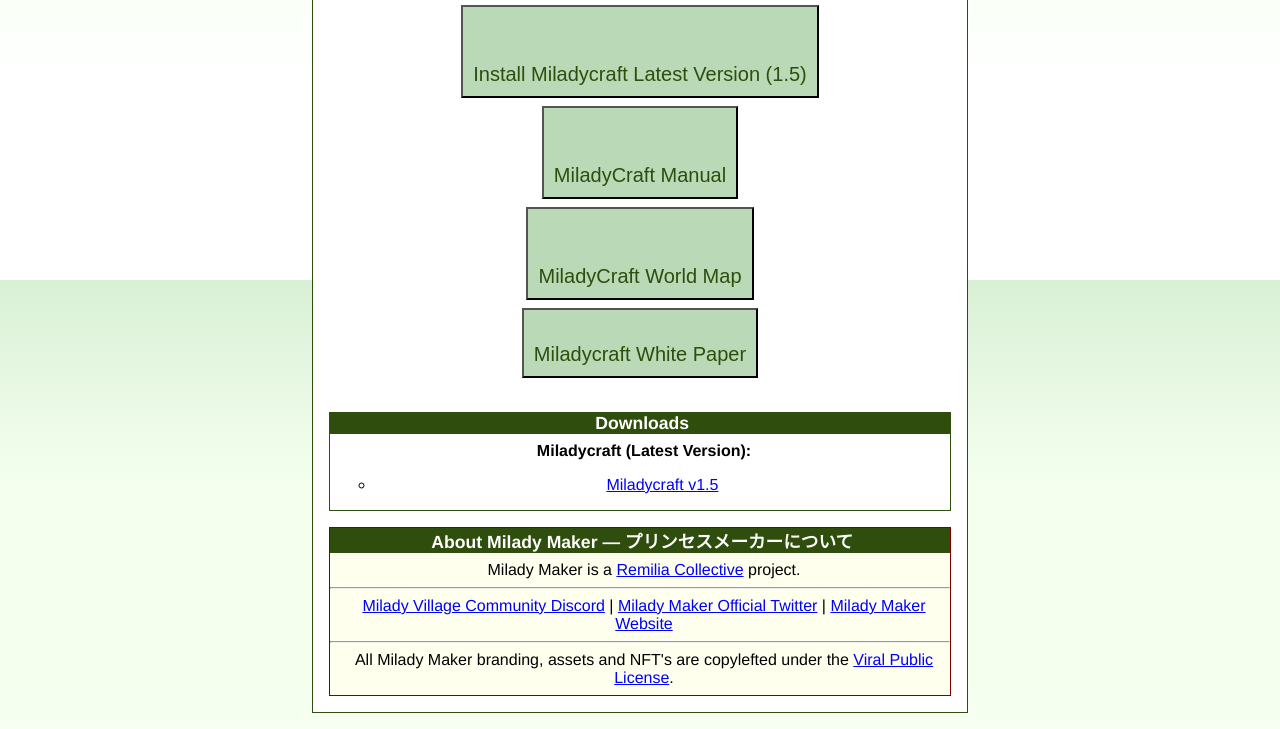
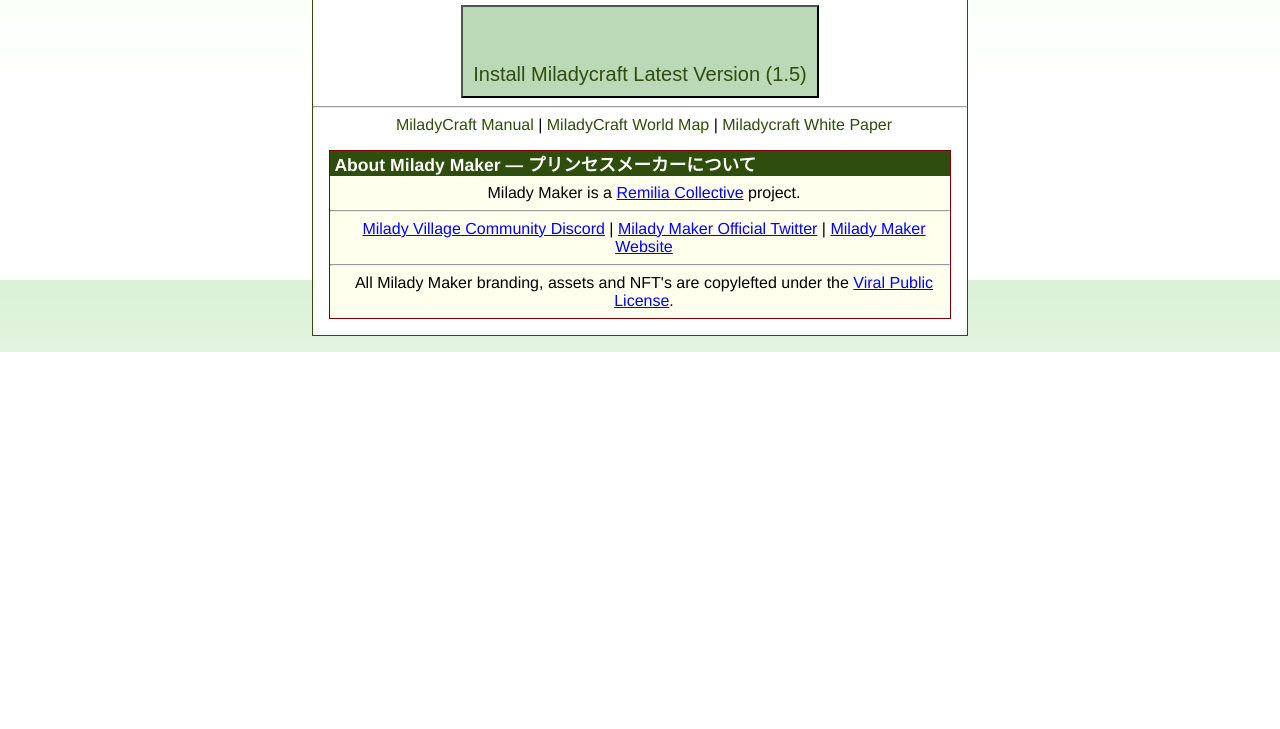
Before and after one commit to remiliacorp/milady.world, a plain HTML site: page index.html in a window 1280 px wide. Shown: the part 520-1249 px from the top of the page. After the commit the page ends 872 px from the top, so only its background shows below. Drawn offline with Linux system fonts and the light colour scheme.

Commit message:
Update index.html

```diff
--- a/index.html
+++ b/index.html
@@ -63,40 +63,19 @@
 			    Install Miladycraft Latest Version (1.5)</a>
                     </button>
 
-
-                 <p>          </p><div class="centered-text">
-                    <button class="connect-button" style="vertical-align:middle;">
-                    <a href="https://manual.miladycraft.net" style="text-align: center;  color: #2f4d0c; text-decoration: none;">
-			    MiladyCraft Manual</a>
-                    </button>
+			 <hr>
 
 
-			                <p>          </p><div class="centered-text">
-                    <button class="connect-button" style="vertical-align:middle;">
+                 <p style="text-align:center">
+                    <a href="https://manual.miladycraft.net" style="text-align: center;  color: #2f4d0c; text-decoration: none;">
+			    MiladyCraft Manual</a> |
                     <a href="https://map.miladycraft.net" style="text-align: center;  color: #2f4d0c; text-decoration: none;">
-			    MiladyCraft World Map</a>
-                    </button>
+			    MiladyCraft World Map</a> |
 
-                    </div>
-
-
-             <p>          </p><div class="centered-text">
-            <button class="connect-button" style="vertical-align:middle;">
             <a href="miladyminecraft.pdf" style="text-align: center;  color: #2f4d0c; text-decoration: none;">Miladycraft White Paper</a>
-            </button>
-            </div>
-<br>
-
+		 </p>
     </div>
 
-
-    <div class="m_box">
-        <div class="m_box_bar">
-          <h2>Downloads</h2>
-        </div>
-
-        <p><strong>Miladycraft (Latest Version):</strong> <ul><li><a href="">Miladycraft v1.5</a></p></li></ul>
-    </div>
 
 
     <div class="m_box_red">
```
